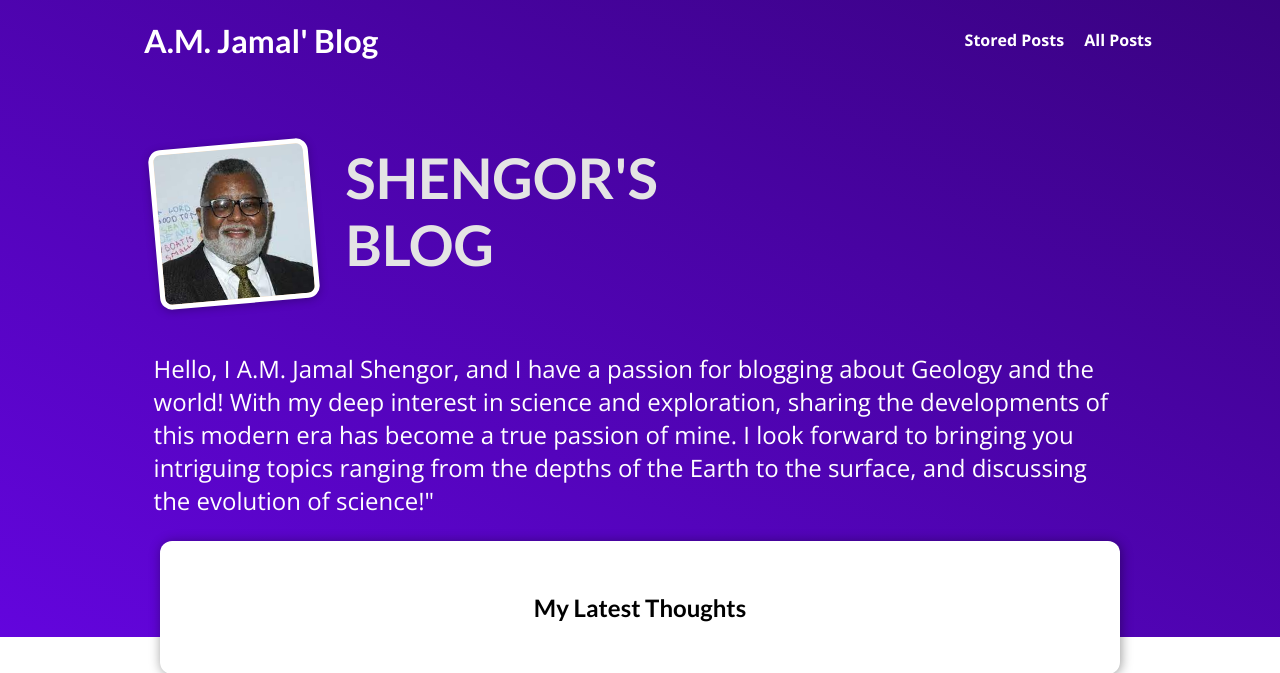
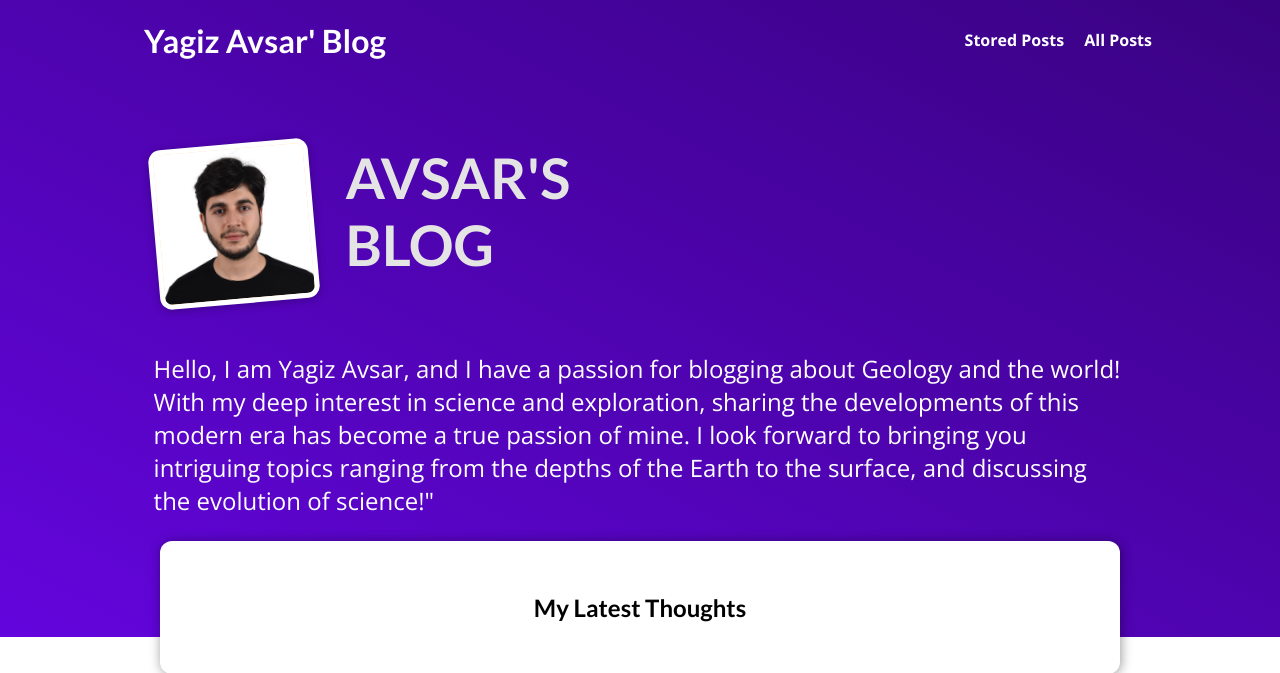
Before and after one commit to AvsarYagiz/django-blogapp, a Django app: page / in a window 1280 px wide. Shown: the top 673 px of the page. Run offline with Django 3.2, Linux system fonts and the light colour scheme; data that the repository does not hold is empty.

Commit message:
Changed some content

```diff
--- a/blog/templates/blog/index.html
+++ b/blog/templates/blog/index.html
@@ -15,9 +15,9 @@
 <section id="welcome">
   <header>
     <img src="{% static 'blog/images/jamal.jpg' %}" alt="D.Dummyson - The Author of This Blog" />
-    <h2>SHENGOR'S BLOG</h2>
+    <h2>AVSAR'S BLOG</h2>
   </header>
-  <p>Hello, I A.M. Jamal Shengor, and I have a passion for blogging about Geology and the world! With my deep interest in science and exploration, sharing the developments of this modern era has become a true passion of mine. I look forward to bringing you intriguing topics ranging from the depths of the Earth to the surface, and discussing the evolution of science!"</p>
+  <p>Hello, I am Yagiz Avsar, and I have a passion for blogging about Geology and the world! With my deep interest in science and exploration, sharing the developments of this modern era has become a true passion of mine. I look forward to bringing you intriguing topics ranging from the depths of the Earth to the surface, and discussing the evolution of science!"</p>
 </section>
 
 <section id="latest-posts">
--- a/blog/urls.py
+++ b/blog/urls.py
@@ -2,8 +2,16 @@ from django.urls import path
 from . import views
 
 urlpatterns = [
+    # URL for the starting page, mapped to StartingPageView
     path('', views.StartingPageView.as_view(), name="starting-page"),
+
+    # URL for displaying all posts, mapped to AllPostsView
     path('posts/', views.AllPostsView.as_view(), name="posts-page"),
-    path('posts/<slug:slug>', views.SinglePostView.as_view(), name="post-detail-page"), #/posts/my-first-post
+
+    # URL for displaying a single post, mapped to SinglePostView
+    # <slug:slug> captures a post's slug in the URL
+    path('posts/<slug:slug>', views.SinglePostView.as_view(), name="post-detail-page"),
+
+    # URL for the "Read Later" feature, mapped to ReadLaterView
     path("read-later", views.ReadLaterView.as_view(), name="read-later")
 ]
--- a/my_site/settings.py
+++ b/my_site/settings.py
@@ -24,10 +24,9 @@ BASE_DIR = Path(__file__).resolve().parent.parent
 SECRET_KEY = 'django-insecure-_qx^&6gyq1t^m6$2+bgezd)!#&@mqciu!tb948yrzdl!c4d$vi'
 
 # SECURITY WARNING: don't run with debug turned on in production!
-DEBUG = getenv("IS_PRODUCTION", True)
+DEBUG = True
 
 ALLOWED_HOSTS = [
-    getenv("APP_HOST")
 ]
 
 
--- a/my_site/urls.py
+++ b/my_site/urls.py
@@ -1,27 +1,19 @@
-"""my_site URL Configuration
-
-The `urlpatterns` list routes URLs to views. For more information please see:
-    https://docs.djangoproject.com/en/3.2/topics/http/urls/
-Examples:
-Function views
-    1. Add an import:  from my_app import views
-    2. Add a URL to urlpatterns:  path('', views.home, name='home')
-Class-based views
-    1. Add an import:  from other_app.views import Home
-    2. Add a URL to urlpatterns:  path('', Home.as_view(), name='home')
-Including another URLconf
-    1. Import the include() function: from django.urls import include, path
-    2. Add a URL to urlpatterns:  path('blog/', include('blog.urls'))
-"""
 from django.contrib import admin
 from django.urls import path, include
-from blog import views
 from django.conf.urls.static import static
 from django.conf import settings
 
+# Main URL patterns for the Django project
 urlpatterns = [
+    # Admin site URLs
     path('admin/', admin.site.urls),
+
+    # Include URLs from the 'blog' app
     path('', include('blog.urls'))
+]
 
-] + static(settings.MEDIA_URL, document_root=settings.MEDIA_ROOT) \
-  + static(settings.STATIC_URL, document_root=settings.STATIC_ROOT)
+# Serve media files during development (for user-uploaded content)
+urlpatterns += static(settings.MEDIA_URL, document_root=settings.MEDIA_ROOT)
+
+# Serve static files during development (CSS, JavaScript, images, etc.)
+urlpatterns += static(settings.STATIC_URL, document_root=settings.STATIC_ROOT)
--- a/templates/layout.html
+++ b/templates/layout.html
@@ -11,7 +11,7 @@
 </head>
 <body>
   <header id="main-navigation">
-    <h1><a href="{% url 'starting-page' %}">A.M. Jamal' Blog</a></h1>
+    <h1><a href="{% url 'starting-page' %}">Yagiz Avsar' Blog</a></h1>
     <nav>
       <a href="{% url 'read-later' %}">Stored Posts</a>
       <a href="{% url 'posts-page' %}">All Posts</a>
```
Also changed, not shown: blog/admin.py (+10 -4 lines), blog/views.py (+16 -2 lines), blog/static/blog/images/jamal.jpg, uploads/posts/education.jpg, uploads/posts/fear.jpg.
